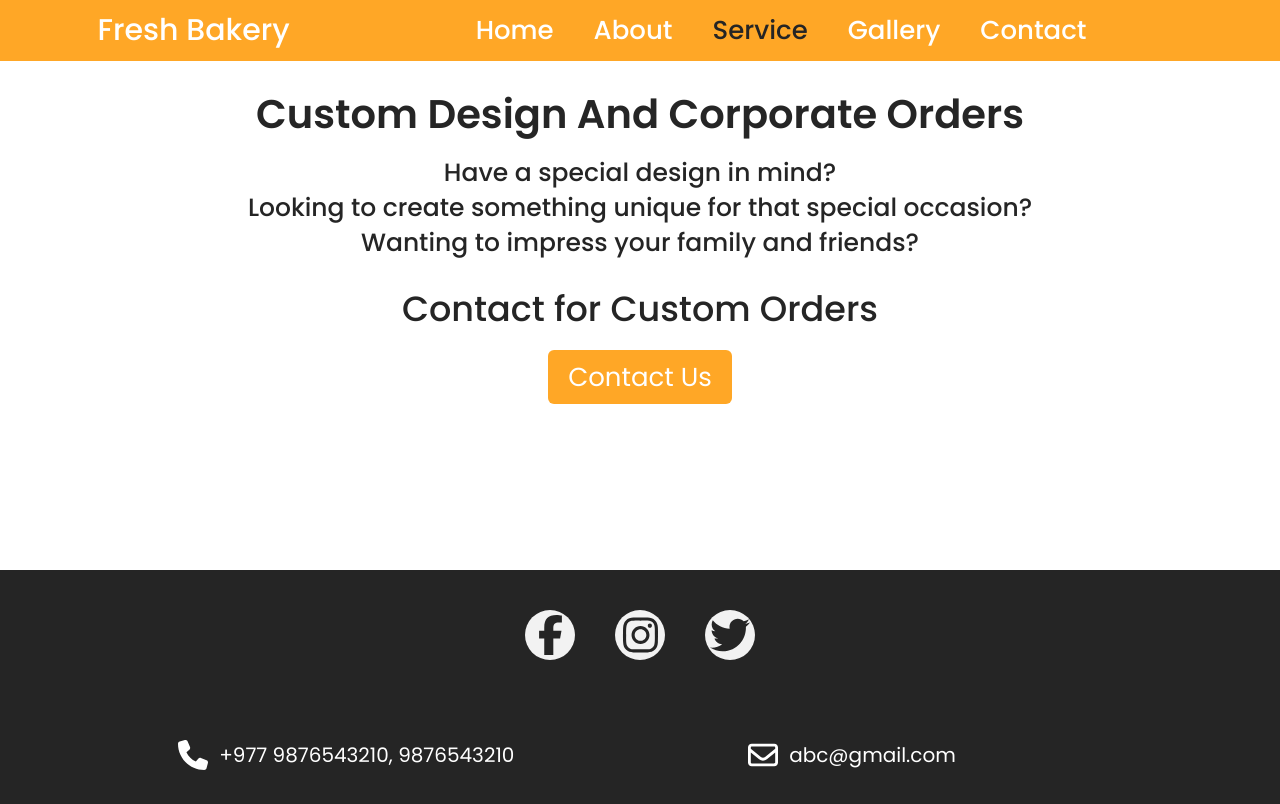
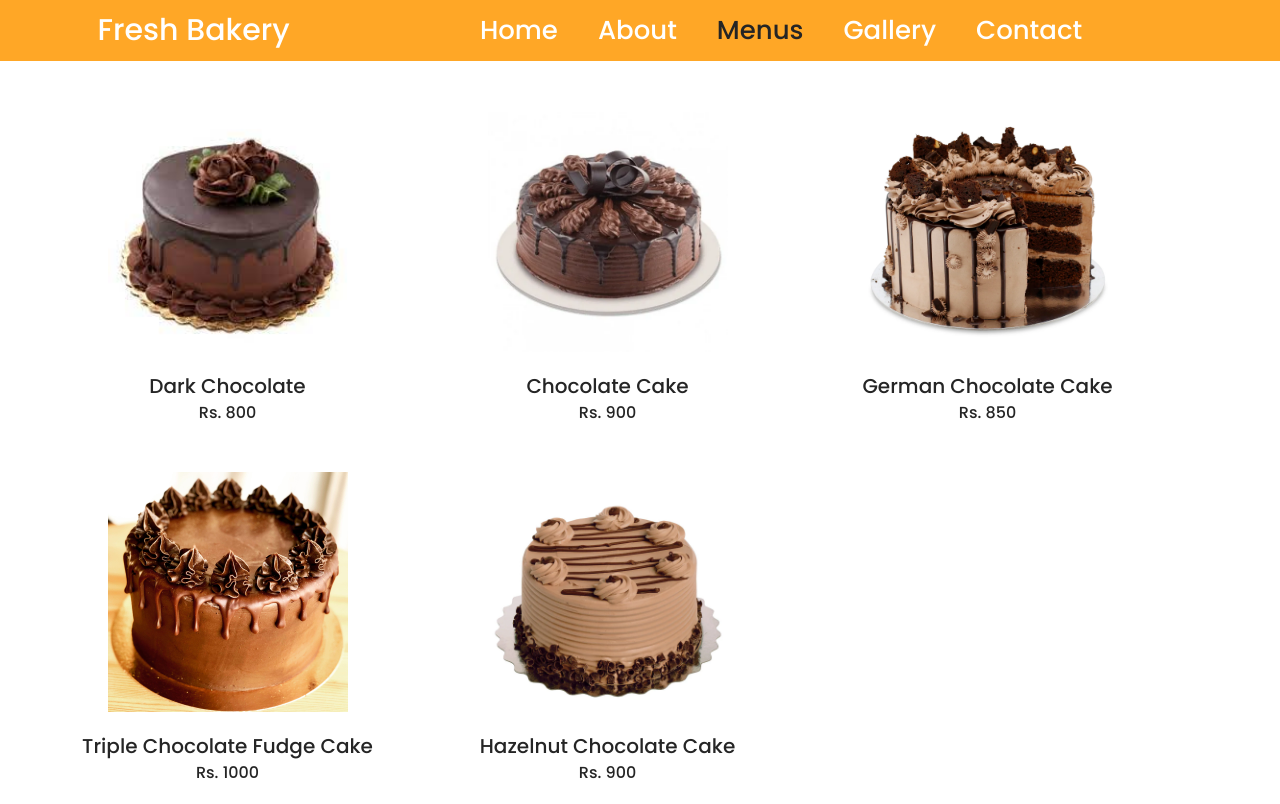
Before and after one commit to ismaransharma/bakery_multiPage, a plain HTML site: page menus.html in a window 1280 px wide. Shown: the top 804 px of the page. Drawn offline with nearby package versions, Linux system fonts and the light colour scheme.

Commit message:
service page is replaced with menus page

```diff
--- a/service.html
+++ b/menus.html
@@ -46,7 +46,7 @@
                 <a class="nav-link" href="aboutUs.html">About</a>
               </li>
               <li class="nav-item active">
-                <a class="nav-link" href="service.html">Service</a>
+                <a class="nav-link" href="menus.html">Menus</a>
               </li>
               <li class="nav-item">
                 <a class="nav-link" href="gallery.html">Gallery</a>
@@ -60,20 +60,75 @@
       </div>
     </section>
 
-    <section id="customDesign" class="akjghjeerahj">
-      <div class="container tac">
-        <div class="uprs">
-          <h3>Custom Design And Corporate Orders</h3>
+    <section id="menus" class="akjghjeerahj">
+      <div class="container">
+        <div class="row">
+          <div class="col-md-4">
+            <a href="">
+              <div class="box">
+                <div class="image tac">
+                  <img src="imgs/cake2.jpg" alt="" />
+                </div>
+                <div class="titleAndPrice tac">
+                  <h3>Dark Chocolate</h3>
+                  <h4>Rs. 800</h4>
+                </div>
+              </div>
+            </a>
+          </div>
+          <div class="col-md-4">
+            <a href="">
+              <div class="box">
+                <div class="image tac">
+                  <img src="imgs/cake3.jpg" alt="" />
+                </div>
+                <div class="titleAndPrice tac">
+                  <h3>Chocolate Cake</h3>
+                  <h4>Rs. 900</h4>
+                </div>
+              </div>
+            </a>
+          </div>
+          <div class="col-md-4">
+            <a href="">
+              <div class="box">
+                <div class="image tac">
+                  <img src="imgs/deluxe-choco-cake.jpg" alt="" />
+                </div>
+                <div class="titleAndPrice tac">
+                  <h3>German Chocolate Cake</h3>
+                  <h4>Rs. 850</h4>
+                </div>
+              </div>
+            </a>
+          </div>
+          <div class="col-md-4">
+            <a href="">
+              <div class="box">
+                <div class="image tac">
+                  <img src="imgs/dark-cho.jpg" alt="" />
+                </div>
+                <div class="titleAndPrice tac">
+                  <h3>Triple Chocolate Fudge Cake</h3>
+                  <h4>Rs. 1000</h4>
+                </div>
+              </div>
+            </a>
+          </div>
+          <div class="col-md-4">
+            <a href="">
+              <div class="box">
+                <div class="image tac">
+                  <img src="imgs/Hazelnut-Chocolate-Cake_1400x.jpg" alt="" />
+                </div>
+                <div class="titleAndPrice tac">
+                  <h3>Hazelnut Chocolate Cake</h3>
+                  <h4>Rs. 900</h4>
+                </div>
+              </div>
+            </a>
+          </div>
         </div>
-        <div class="pgrs">
-          <h6>Have a special design in mind?</h6>
-          <h6>Looking to create something unique for that special occasion?</h6>
-          <h6>Wanting to impress your family and friends?</h6>
-        </div>
-        <h2>Contact for Custom Orders</h2>
-        <a href="contactUs.html">
-          <button class="btnOtrs">Contact Us</button>
-        </a>
       </div>
     </section>
 
--- a/style.css
+++ b/style.css
@@ -351,6 +351,58 @@ body {
 }
 /* About Us Page Css Ends Here */
 
+/* Menus Page Css Starts Here */
+
+#menus .col-md-4 {
+  margin: 1rem 0;
+}
+
+#menus .col-md-4 a {
+  text-decoration: none;
+  color: #252525;
+}
+
+#menus .box {
+  height: 34rem;
+  width: 30rem;
+  border: none;
+  border-radius: 0.4rem;
+  transition: 0.3s ease-in-out;
+}
+
+#menus .box:hover {
+  box-shadow: 0.1rem 0.1rem 0.5rem #252525;
+  cursor: pointer;
+}
+
+#menus .box:hover img {
+  transform: scale(1.1);
+}
+
+#menus .box .image {
+  padding: 1.2rem 0;
+}
+
+#menus .box .image img {
+  height: 24rem;
+  width: 100%;
+  object-fit: contain;
+  transition: 0.3s ease-in-out;
+}
+
+#menus .box .titleAndPrice {
+  margin: 1rem 0;
+}
+
+#menus .box .titleAndPrice h3 {
+  font-size: 2rem;
+}
+
+#menus .box .titleAndPrice h4 {
+  font-size: 1.6rem;
+}
+/* Menus Page Css Ends Here */
+
 /* contact Us Page Css Starts Here */
 #comeSeeUs .geaafe iframe {
   padding: 3rem 0;
```
Also changed, not shown: aboutUs.html (+1 -1 lines), contactUs.html (+1 -1 lines), gallery.html (+1 -1 lines), index.html (+1 -1 lines).
